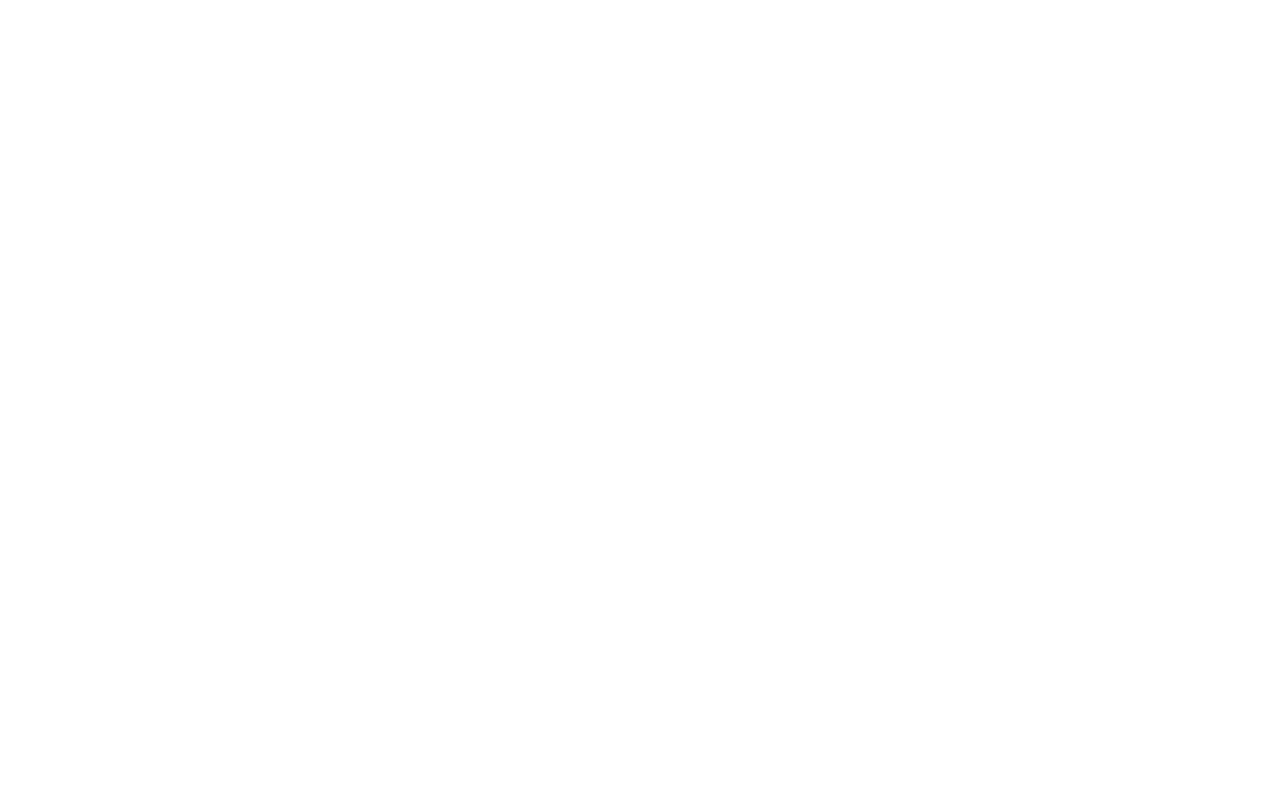
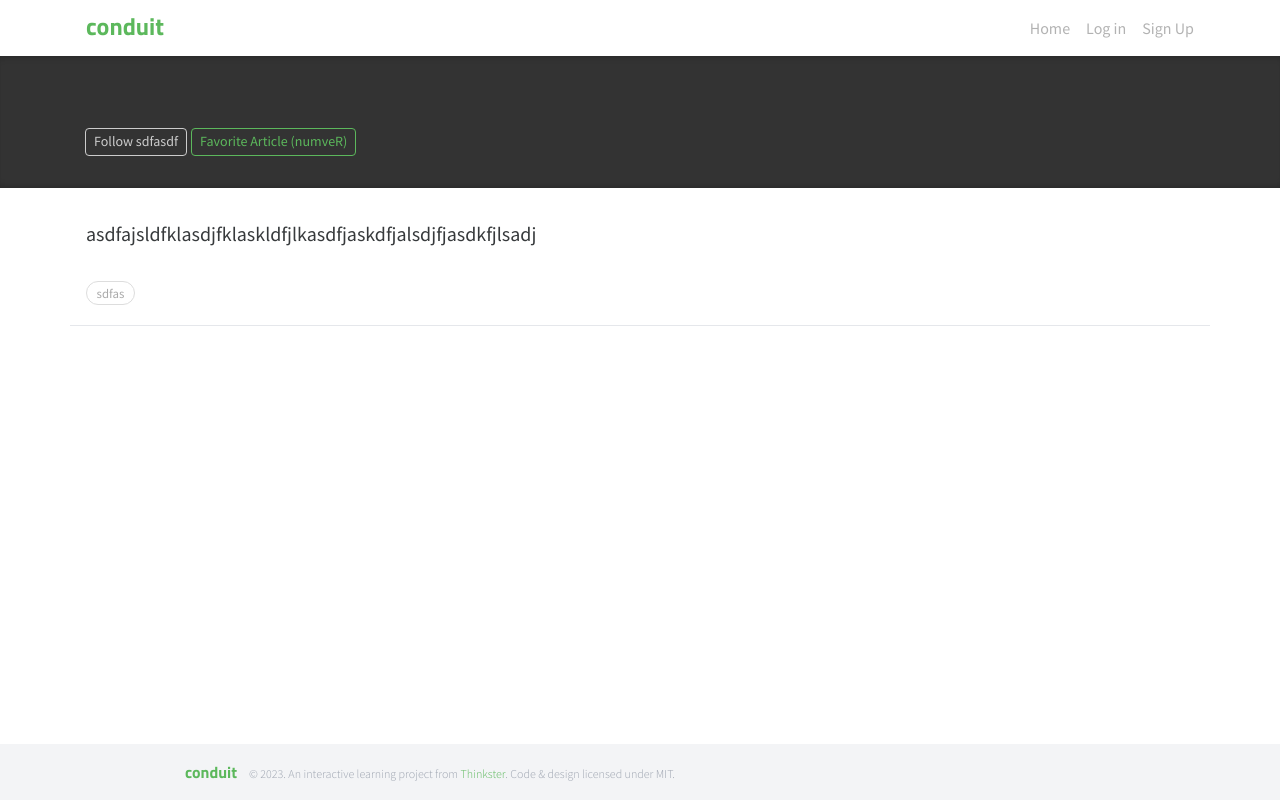
Before and after one commit to cskim9410/realworld, a React (Create React App) app: page /article/1 in a window 1280 px wide. Before the commit this address had no page. Built offline with nearby package versions, Linux system fonts and the light colour scheme; no server answers; a web font is replaced by a local one.

Commit message:
Update: article 페이지 기능 구현 중

```diff
--- a/src/App.tsx
+++ b/src/App.tsx
@@ -8,6 +8,7 @@
 import Editor from "./pages/editor/Editor";
 import Register from "./pages/register/Register";
 import Settings from "./pages/settings/Settings";
+import Slug from "./pages/article/Slug";
 
 function App() {
   const fetcher = async (url: string) => {
@@ -30,6 +31,7 @@
           <Route path="/register" element={<Register />}></Route>
           <Route path="/editor" element={<Editor />}></Route>
           <Route path="/settings" element={<Settings />}></Route>
+          <Route path="/article/:slug" element={<Slug />}></Route>
         </Route>
       </Routes>
     </SWRConfig>
--- a/src/components/ArticleCard.tsx
+++ b/src/components/ArticleCard.tsx
@@ -5,6 +5,7 @@
 import type { KeyedMutator } from "swr";
 import { addFavorite, deleteFavorite } from "../api/favorite";
 import { useState } from "react";
+import ArticleMeta from "./ArticleMeta";
 
 const ArticleCard = ({
   article,
@@ -34,21 +35,11 @@
     <div className="border-t-[1px] border-[rgba(0, 0, 0, 0.1)] py-6 w-full">
       <div className="font-light mb-4 w-full flex items-start justify-between">
         <div>
-          <a href={""} className="inline-block">
-            <img
-              src={article.author.image}
-              alt="df"
-              className="h-8 w-8 rounded-full"
-            />
-          </a>
-          <div className="ml-1 inline-block leading-4 align-super">
-            <a href="" className="font-medium text-green ">
-              {article.author.username}
-            </a>
-            <span className="text-xs text-[#bbb] block">
-              {article.createdAt}
-            </span>
-          </div>
+          <ArticleMeta
+            user={article.author}
+            createdAt={article.createdAt}
+            nameColor="green"
+          />
         </div>
         <button
           className={`border relative right-0 font-medium py-1 px-2 rounded text-sm border-green disabled:cursor-not-allowed ${
@@ -63,7 +54,7 @@
           <span>{article.favoritesCount}</span>
         </button>
       </div>
-      <Link to={`/#/article/${article.slug}`}>
+      <Link to={`/article/${article.slug}`}>
         <h2 className="text-2xl font-semibold mb-1 leading-[1.1]">
           {article.title}
         </h2>
--- /dev/null
+++ b/src/components/ArticleMeta.tsx
@@ -0,0 +1,27 @@
+import type { Profile } from "../types/profile";
+import { dayFormatter } from "./../utils/dayFormatter";
+
+interface ArticleMetaProps {
+  user: Profile;
+  createdAt: string;
+  nameColor: string;
+}
+
+const ArticleMeta = ({ user, createdAt, nameColor }: ArticleMetaProps) => {
+  return (
+    <div className="flex">
+      <a href={""} className="inline-block">
+        <img src={user.image} className="h-8 w-8 rounded-full" />
+      </a>
+      <div className="ml-1 inline-block leading-4 align-super mr-6">
+        <a href="" className={`font-medium hover:underline text-${nameColor}`}>
+          {user.username}
+        </a>
+        <span className="text-xs text-[#bbb] block">
+          {dayFormatter(createdAt)}
+        </span>
+      </div>
+    </div>
+  );
+};
+export default ArticleMeta;
--- a/src/components/EditTag.tsx
+++ b/src/components/EditTag.tsx
@@ -9,10 +9,7 @@
   return (
     <>
       {tagList.map((t) => (
-        <div
-          className="text-white text-[0.8rem] py-[0.1rem] mr-1 mb-1 bg-[#818a91] rounded-[10rem] px-[0.6rem] inline-block"
-          key={t}
-        >
+        <div className="tag-default text-white bg-[#818a91]" key={t}>
           <MdOutlineClose
             className="inline-block mr-1 text-lg cursor-pointer"
             onClick={() => removeTag(t)}
--- /dev/null
+++ b/src/components/SlugBanner.tsx
@@ -0,0 +1,34 @@
+import ArticleMeta from "./ArticleMeta";
+import useSlug from "./../hooks/useSlug";
+import { useParams } from "react-router-dom";
+
+const SlugBanner = () => {
+  const { slug } = useParams();
+  const { article } = useSlug(slug!);
+
+  return (
+    <div className="bg-[#333] w-full text-white py-8 mb-8 shadow-banner">
+      <div className="screen-width px-[15px]">
+        <h1 className="text-[2.8rem] font-semibold drop-shadow-banner pb-2">
+          {article?.article.title}
+        </h1>
+        <div className="flex mt-8">
+          {article && (
+            <ArticleMeta
+              createdAt={article.article.createdAt}
+              user={article.article.author}
+              nameColor="[#fff]"
+            />
+          )}
+          <button className="mr-1 border rounded border-[#ccc] text-[#ccc]  px-2 py-1 text-sm leading-[1.25] hover:bg-[#ccc] hover:text-white">
+            Follow sdfasdf
+          </button>
+          <button className="border border-green text-green rounded px-2 py-1 text-sm leading-[1.25] hover:bg-green hover:text-white transition-all">
+            Favorite Article (numveR)
+          </button>
+        </div>
+      </div>
+    </div>
+  );
+};
+export default SlugBanner;
--- /dev/null
+++ b/src/hooks/useSlug.ts
@@ -0,0 +1,9 @@
+import useSWR from "swr";
+import { resArticle } from "../types/article";
+const useSlug = (slug: string) => {
+  const { data: article } = useSWR<resArticle>(`/api/articles/${slug}`);
+
+  return { article };
+};
+
+export default useSlug;
--- /dev/null
+++ b/src/pages/article/Slug.tsx
@@ -0,0 +1,38 @@
+import ArticleMeta from "../../components/ArticleMeta";
+import SlugBanner from "../../components/SlugBanner";
+import useSlug from "./../../hooks/useSlug";
+import { useParams } from "react-router-dom";
+
+const Slug = () => {
+  const { slug } = useParams();
+  const { article } = useSlug(slug!);
+
+  return (
+    <>
+      <SlugBanner />
+      <div className="screen-width">
+        <div className="px-4">
+          <p className="text-xl leading-7 mb-8">
+            asdfajsldfklasdjfklaskldfjlkasdfjaskdfjalsdjfjasdkfjlsadj
+          </p>
+          <ul>
+            <li className="tag-default border-[#ddd] text-[#aaa]">sdfas</li>
+          </ul>
+        </div>
+        <hr className="my-4" />
+        <div className="mt-6 mb-12">
+          {article && (
+            <div className="text-center">
+              <ArticleMeta
+                user={article.article.author}
+                createdAt={article.article.createdAt}
+                nameColor="green"
+              />
+            </div>
+          )}
+        </div>
+      </div>
+    </>
+  );
+};
+export default Slug;
--- /dev/null
+++ b/src/utils/dayFormatter.ts
@@ -0,0 +1,5 @@
+import dayjs from "dayjs";
+
+export const dayFormatter = (date: string) => {
+  return dayjs(date).format("MMMM DD, YYYY");
+};
--- a/tailwind.config.js
+++ b/tailwind.config.js
@@ -40,6 +40,10 @@
         ".feed-nav-active": {
           "@apply text-green border-b-2 border-green": "",
         },
+        ".tag-default": {
+          "@apply text-[0.8rem] py-[0.1rem] mr-1 mb-1 rounded-[10rem] px-[0.6rem] inline-block border":
+            "",
+        },
       });
     },
   ],
```
